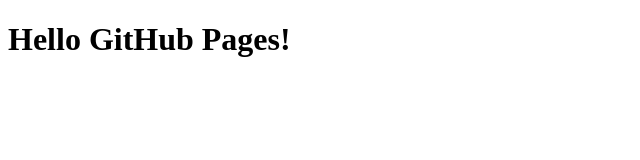
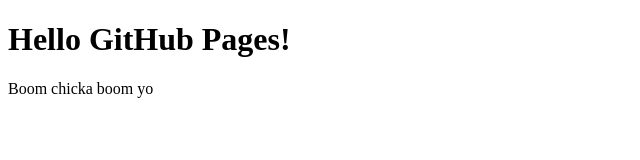
Before and after one commit to erip123/erip123.github.io, a plain HTML site: page index.html in a window 1280 px wide. Shown: the whole page, without its empty margins (0-640 px from the left). Drawn offline with Linux system fonts and the light colour scheme.

Commit message:
added html

```diff
--- a/index.html
+++ b/index.html
@@ -6,5 +6,6 @@
 </head>
 <body>
   <h1>Hello GitHub Pages!</h1>
+  <p>Boom chicka boom yo</p>
 </body>
 </html>
```
